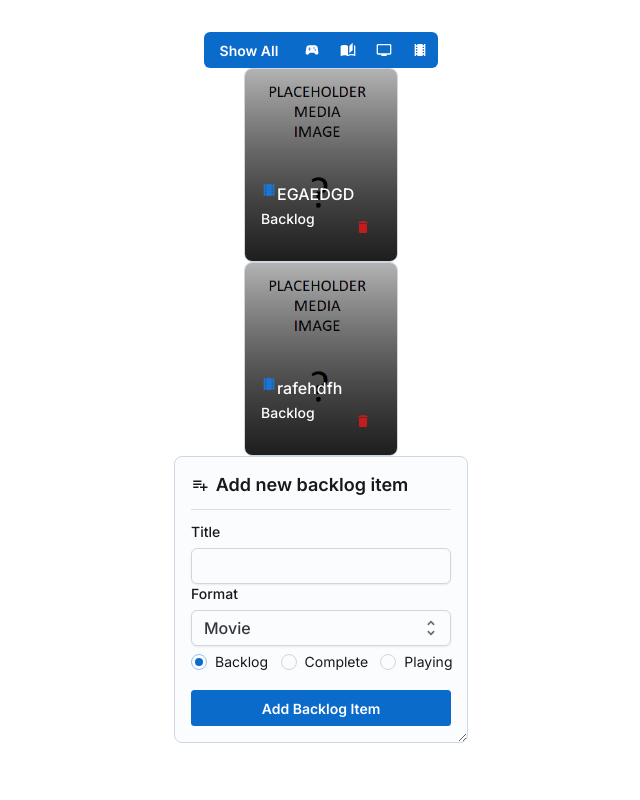
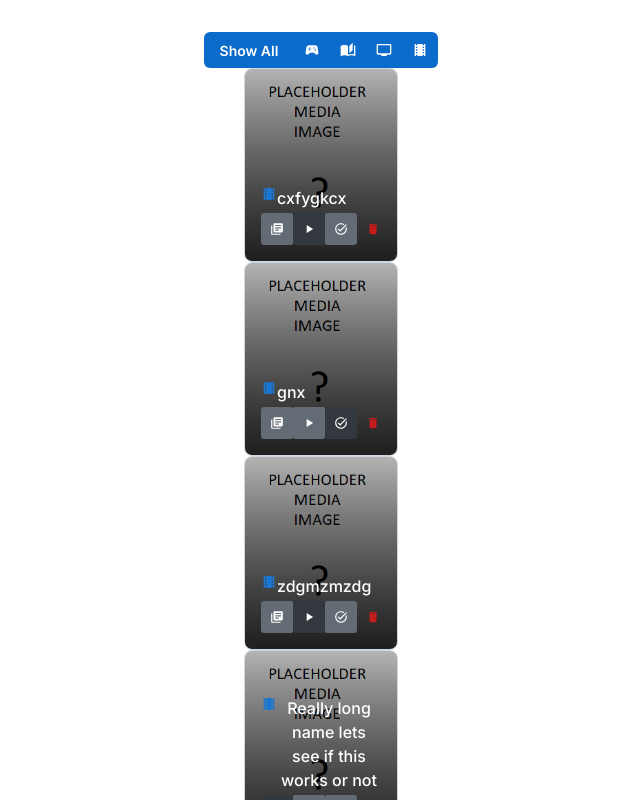
Before and after one commit to dbyrne978/back-log-buddy, a React (Vite) app in the folder back-log-buddy/: page / in a window 1280 px wide. Shown: the top 800 px of the page, without its empty margins (319-959 px from the left). Built offline with nearby package versions, Linux system fonts and the light colour scheme; data requests are answered from the project's data file.

Commit message:
Add CompletionStatus component

```diff
--- a/back-log-buddy/db.json
+++ b/back-log-buddy/db.json
@@ -1,16 +1,28 @@
 {
   "backlogItems": [
     {
-      "title": "EGAEDGD",
+      "title": "cxfygkcx",
+      "format": "Movie",
+      "completionStatus": "Playing",
+      "id": 4
+    },
+    {
+      "title": "gnx",
+      "format": "Movie",
+      "completionStatus": "Complete",
+      "id": 5
+    },
+    {
+      "title": "zdgmzmzdg",
+      "format": "Movie",
+      "completionStatus": "Playing",
+      "id": 6
+    },
+    {
+      "title": "Really long name lets see if this works or not",
       "format": "Movie",
       "completionStatus": "Backlog",
-      "id": 2
-    },
-    {
-      "title": "rafehdfh",
-      "format": "Movie",
-      "completionStatus": "Backlog",
-      "id": 3
+      "id": 7
     }
   ]
 }
--- a/back-log-buddy/src/components/BacklogItem.jsx
+++ b/back-log-buddy/src/components/BacklogItem.jsx
@@ -9,9 +9,10 @@ import TvIcon from '@mui/icons-material/Tv';
 import LocalMoviesIcon from '@mui/icons-material/LocalMovies';
 import { Box } from '@mui/material';
 import BacklogItemDelete from './BacklogItemDelete';
+import CompletionStatus from './CompletionStatus';
 
 
-const MediaCard = ({ title, format, completionStatus, id, setBacklogItems, backlogItems}) => {
+const BacklogItem = ({ title, format, completionStatus, id, setBacklogItems, backlogItems }) => {
   return (
     <Card sx={{ minHeight: '160px', width: 120 }}>
       <CardCover>
@@ -37,10 +38,13 @@ const MediaCard = ({ title, format, completionStatus, id, setBacklogItems, backl
             {title}
           </Typography>
         </Box>
-        <Box display='flex' justifyContent={'space-between'}>
-          <Typography level="title-sm" textColor="#fff" >
-            {completionStatus}
-          </Typography>
+        <Box display='flex' >
+          <CompletionStatus
+            completionStatus={completionStatus}
+            id={id}
+            setBacklogItems={setBacklogItems}
+            backlogItems={backlogItems}
+          />
           <BacklogItemDelete
             id={id}
             setBacklogItems={setBacklogItems}
@@ -54,7 +58,7 @@ const MediaCard = ({ title, format, completionStatus, id, setBacklogItems, backl
   );
 }
 
-MediaCard.propTypes = {
+BacklogItem.propTypes = {
   title: PropTypes.string,
   format: PropTypes.string,
   mediaInfo: PropTypes.string,
@@ -65,4 +69,4 @@ MediaCard.propTypes = {
   backlogItems: PropTypes.array
 }
 
-export default MediaCard
+export default BacklogItem
--- a/back-log-buddy/src/components/BacklogItemAdder.jsx
+++ b/back-log-buddy/src/components/BacklogItemAdder.jsx
@@ -17,7 +17,7 @@ import PropTypes from 'prop-types';
 import axios from 'axios';
 
 // adds new backlog item and media card to display it
-function MediaCardNew({ backlogItems, setBacklogItems }) {
+function BacklogItemAdder({ backlogItems, setBacklogItems }) {
   const emptyBacklogItem = {
     title: '',
     format: 'Movie',
@@ -118,10 +118,10 @@ function MediaCardNew({ backlogItems, setBacklogItems }) {
   );
 }
 
-MediaCardNew.propTypes = {
+BacklogItemAdder.propTypes = {
   backlogItems: PropTypes.array,
   setBacklogItems: PropTypes.func,
   completionStatus: PropTypes.string
 }
 
-export default MediaCardNew
+export default BacklogItemAdder
--- a/back-log-buddy/src/components/BacklogItemDelete.jsx
+++ b/back-log-buddy/src/components/BacklogItemDelete.jsx
@@ -10,7 +10,7 @@ import WarningRoundedIcon from '@mui/icons-material/WarningRounded';
 import { Button, Divider } from '@mui/joy';
 
 export default function BacklogItemDelete({ id, setBacklogItems, backlogItems, title, format }) {
-  const [open, setOpen] = useState(false);
+  const [open, setOpen] = useState(false)
 
   const onDeleteConfirmation = (id) => {
     setOpen(false)
@@ -21,7 +21,7 @@ export default function BacklogItemDelete({ id, setBacklogItems, backlogItems, t
 
   return(
     <>
-      <IconButton color='danger' onClick={() => setOpen(true)}>
+      <IconButton color='danger' onClick={() => setOpen(true)} size='sm'>
         <DeleteIcon />
       </IconButton>
 
--- /dev/null
+++ b/back-log-buddy/src/components/CompletionStatus.jsx
@@ -0,0 +1,57 @@
+import PropTypes from 'prop-types';
+import ToggleButtonGroup from '@mui/joy/ToggleButtonGroup';
+import IconButton from '@mui/joy/IconButton';
+import { useState } from 'react';
+import PlayArrowIcon from '@mui/icons-material/PlayArrow';
+import LibraryBooksIcon from '@mui/icons-material/LibraryBooks';
+import TaskAltIcon from '@mui/icons-material/TaskAlt';
+import axios from 'axios';
+
+export default function CompletionStatus({ completionStatus, id, setBacklogItems, backlogItems }) {
+  const [groupValue, setGroupValue] = useState(completionStatus)
+  let currentBacklogItem = backlogItems.find((backlogItem) => backlogItem.id == id)
+
+  const onChange = (event, newCompletionStatus) => {
+    axios
+      .put(
+        `http://localhost:3001/backlogItems/${id}`,
+        {...currentBacklogItem, completionStatus: newCompletionStatus}
+      )
+      .then(response => {
+        setBacklogItems(backlogItems.map(item => item.id !== id ? item : response.data));
+        setGroupValue(newCompletionStatus)
+      })
+  }
+
+  return (
+    <ToggleButtonGroup
+      size='sm'
+      variant="solid"
+      value={groupValue}
+      onChange={(event, newCompletionStatus) => onChange(event, newCompletionStatus)}
+      aria-label="figma button group"
+      sx={{
+        '--ButtonGroup-radius': '3px',
+        '--ButtonGroup-separatorSize': '0px',
+        '--ButtonGroup-connected': '0',
+      }}
+    >
+      <IconButton value={'Backlog'}>
+        <LibraryBooksIcon />
+      </IconButton>
+      <IconButton value={'Playing'}>
+        <PlayArrowIcon />
+      </IconButton>
+      <IconButton value={'Complete'}>
+        <TaskAltIcon />
+      </IconButton>
+    </ToggleButtonGroup>
+  )
+}
+
+CompletionStatus.propTypes = {
+  completionStatus: PropTypes.string,
+  id: PropTypes.number,
+  setBacklogItems: PropTypes.func,
+  backlogItems: PropTypes.array
+}
```
